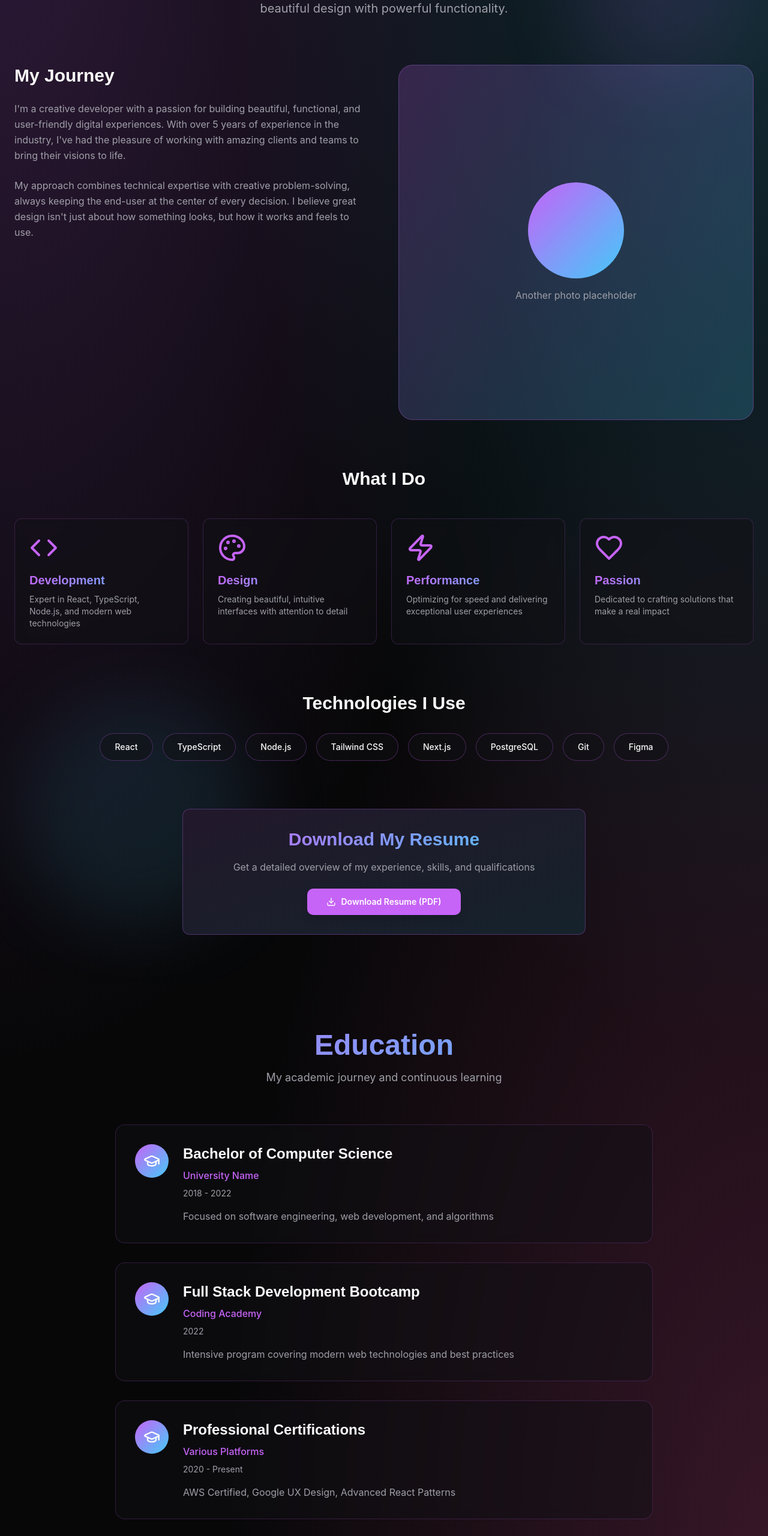
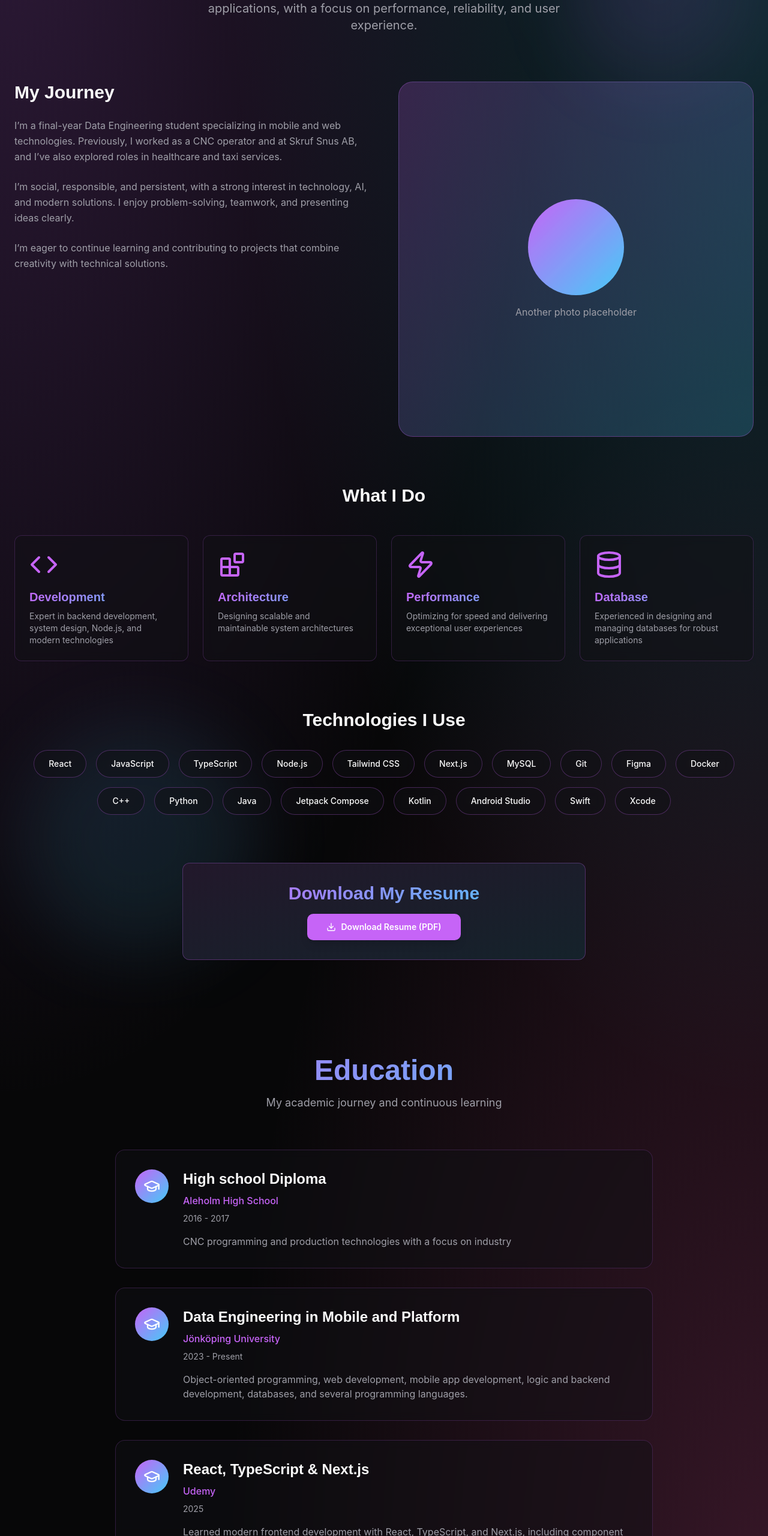
Before and after one commit to Ahmad-Alhindy/portfolio, a React (Vite) app: page /about in a window 1280 px wide. Shown: the part 240-2800 px from the top of the page at 60% size. Built offline with nearby package versions, Linux system fonts and the light colour scheme; the HTML template or start-up script is replaced by a standard one.

Commit message:
editing my information

```diff
--- a/src/components/StudySection.tsx
+++ b/src/components/StudySection.tsx
@@ -3,22 +3,25 @@ import { GraduationCap } from "lucide-react";
 
 const education = [
   {
-    degree: "Bachelor of Computer Science",
-    institution: "University Name",
-    period: "2018 - 2022",
-    description: "Focused on software engineering, web development, and algorithms",
+    degree: "High school Diploma",
+    institution: "Aleholm High School",
+    period: "2016 - 2017",
+    description:
+      "CNC programming and production technologies with a focus on industry",
   },
   {
-    degree: "Full Stack Development Bootcamp",
-    institution: "Coding Academy",
-    period: "2022",
-    description: "Intensive program covering modern web technologies and best practices",
+    degree: "Data Engineering in Mobile and Platform",
+    institution: "Jönköping University",
+    period: "2023 - Present",
+    description:
+      "Object-oriented programming, web development, mobile app development, logic and backend development, databases, and several programming languages.",
   },
-  {
-    degree: "Professional Certifications",
-    institution: "Various Platforms",
-    period: "2020 - Present",
-    description: "AWS Certified, Google UX Design, Advanced React Patterns",
+   {
+    degree: "React, TypeScript & Next.js",
+    institution: "Udemy",
+    period: "2025",
+    description:
+      "Learned modern frontend development with React, TypeScript, and Next.js, including component design, state management, and server-side rendering.",
   },
 ];
 
@@ -30,7 +33,9 @@ const StudySection = () => {
       <div className="max-w-7xl mx-auto">
         <div
           ref={ref}
-          className={`text-center mb-16 ${isVisible ? "animate-fade-in-up" : "opacity-0"}`}
+          className={`text-center mb-16 ${
+            isVisible ? "animate-fade-in-up" : "opacity-0"
+          }`}
         >
           <h2 className="text-4xl md:text-5xl font-display font-bold gradient-text mb-4">
             Education
@@ -42,7 +47,8 @@ const StudySection = () => {
 
         <div className="max-w-4xl mx-auto space-y-8">
           {education.map((edu, index) => {
-            const { ref: itemRef, isVisible: itemVisible } = useScrollAnimation();
+            const { ref: itemRef, isVisible: itemVisible } =
+              useScrollAnimation();
             return (
               <div
                 key={index}
@@ -60,9 +66,15 @@ const StudySection = () => {
                     <h3 className="text-2xl font-display font-bold text-foreground">
                       {edu.degree}
                     </h3>
-                    <p className="text-primary font-medium">{edu.institution}</p>
-                    <p className="text-sm text-muted-foreground">{edu.period}</p>
-                    <p className="text-muted-foreground pt-2">{edu.description}</p>
+                    <p className="text-primary font-medium">
+                      {edu.institution}
+                    </p>
+                    <p className="text-sm text-muted-foreground">
+                      {edu.period}
+                    </p>
+                    <p className="text-muted-foreground pt-2">
+                      {edu.description}
+                    </p>
                   </div>
                 </div>
               </div>
--- a/src/pages/About.tsx
+++ b/src/pages/About.tsx
@@ -1,7 +1,7 @@
 import Navigation from "@/components/Navigation";
 import { Card } from "@/components/ui/card";
 import { Button } from "@/components/ui/button";
-import { Code, Palette, Zap, Heart, Download } from "lucide-react";
+import { Code, Blocks, Zap, Database, Download } from "lucide-react";
 import StudySection from "@/components/StudySection";
 
 const About = () => {
@@ -10,13 +10,13 @@ const About = () => {
       icon: Code,
       title: "Development",
       description:
-        "Expert in React, TypeScript, Node.js, and modern web technologies",
+        "Expert in backend development, system design, Node.js, and modern technologies",
     },
     {
-      icon: Palette,
-      title: "Design",
+      icon: Blocks,
+      title: "Architecture",
       description:
-        "Creating beautiful, intuitive interfaces with attention to detail",
+        "Designing scalable and maintainable system architectures",
     },
     {
       icon: Zap,
@@ -25,9 +25,9 @@ const About = () => {
         "Optimizing for speed and delivering exceptional user experiences",
     },
     {
-      icon: Heart,
-      title: "Passion",
-      description: "Dedicated to crafting solutions that make a real impact",
+      icon: Database,
+      title: "Database",
+      description: "Experienced in designing and managing databases for robust applications",
     },
   ];
 
@@ -50,8 +50,9 @@ const About = () => {
               About <span className="gradient-text">Me</span>
             </h1>
             <p className="text-xl text-muted-foreground max-w-2xl mx-auto">
-              Passionate about creating exceptional digital experiences that
-              combine beautiful design with powerful functionality.
+              Passionate about developing efficient backend systems and
+              full-stack applications, with a focus on performance, reliability,
+              and user experience.
             </p>
           </div>
 
@@ -60,17 +61,19 @@ const About = () => {
             <div className="space-y-6 animate-fade-in-up">
               <h2 className="text-3xl font-display font-bold">My Journey</h2>
               <p className="text-muted-foreground leading-relaxed">
-                I'm a creative developer with a passion for building beautiful,
-                functional, and user-friendly digital experiences. With over 5
-                years of experience in the industry, I've had the pleasure of
-                working with amazing clients and teams to bring their visions to
-                life.
+                I’m a final-year Data Engineering student specializing in mobile
+                and web technologies. Previously, I worked as a CNC operator and
+                at Skruf Snus AB, and I’ve also explored roles in healthcare and
+                taxi services.
               </p>
               <p className="text-muted-foreground leading-relaxed">
-                My approach combines technical expertise with creative
-                problem-solving, always keeping the end-user at the center of
-                every decision. I believe great design isn't just about how
-                something looks, but how it works and feels to use.
+                I’m social, responsible, and persistent, with a strong interest
+                in technology, AI, and modern solutions. I enjoy
+                problem-solving, teamwork, and presenting ideas clearly.
+              </p>
+              <p className="text-muted-foreground leading-relaxed">
+                I’m eager to continue learning and contributing to projects that
+                combine creativity with technical solutions.
               </p>
             </div>
 
@@ -121,13 +124,23 @@ const About = () => {
             <div className="flex flex-wrap justify-center gap-4">
               {[
                 "React",
+                "JavaScript",
                 "TypeScript",
                 "Node.js",
                 "Tailwind CSS",
                 "Next.js",
-                "PostgreSQL",
+                "MySQL",
                 "Git",
                 "Figma",
+                "Docker",
+                "C++",
+                "Python",
+                "Java",
+                "Jetpack Compose",
+                "Kotlin",
+                "Android Studio",
+                "Swift",
+                "Xcode",
               ].map((tech, index) => (
                 <span
                   key={index}
@@ -146,10 +159,6 @@ const About = () => {
               <h2 className="text-3xl font-display font-bold mb-4 gradient-text">
                 Download My Resume
               </h2>
-              <p className="text-muted-foreground mb-6">
-                Get a detailed overview of my experience, skills, and
-                qualifications
-              </p>
               <Button
                 asChild
                 size="lg"
--- a/src/pages/Index.tsx
+++ b/src/pages/Index.tsx
@@ -2,14 +2,13 @@ import Navigation from "@/components/Navigation";
 import { Button } from "@/components/ui/button";
 import { ArrowRight, Github, Linkedin, Mail } from "lucide-react";
 import { Link } from "react-router-dom";
+import img from "../../public/myImage.png";
 const Index = () => {
   return (
     <div className="min-h-screen bg-background gradient-mesh">
       <Navigation />
 
-      {/* Hero Section */}
       <section className="relative min-h-screen flex items-center justify-center overflow-hidden pt-20">
-        {/* Animated Background Elements */}
         <div className="absolute inset-0 z-0">
           <div className="absolute top-20 left-10 w-72 h-72 bg-primary/20 rounded-full blur-3xl animate-float" />
           <div
@@ -26,15 +25,16 @@ const Index = () => {
           <div className="space-y-6 animate-fade-in-up">
             <h1 className="text-5xl md:text-7xl font-display font-bold leading-tight text-glow">
               Hi, I'm
-              <span className="gradient-text">Ahmad Alhindy</span>
+              <span className="gradient-text"> Ahmad Alhindy</span>
             </h1>
             <p className="text-xl md:text-2xl text-foreground/80">
-              Creative Developer & Designer
+              Creative Software Engineer
             </p>
             <p className="text-lg text-muted-foreground max-w-lg">
-              Crafting beautiful digital experiences with modern technologies.
-              Specialized in web development, UI/UX design, and creative
-              solutions.
+              Data Engineering student Mobile & Platform Technologies Based in
+              Sävsjö, I believe:
+              <span className="gradient-text"> Never give up</span>, keep
+              trying, and success will follow.
             </p>
 
             <div className="flex gap-4 pt-4">
@@ -60,19 +60,21 @@ const Index = () => {
 
             <div className="flex gap-4 pt-6">
               <a
-                href="#"
+                href="https://github.com/Ahmad-Alhindy"
+                target="_blank"
                 className="text-muted-foreground hover:text-primary transition-all hover:scale-110 hover-glow"
               >
                 <Github className="w-6 h-6" />
               </a>
               <a
-                href="#"
+                href="https://www.linkedin.com/in/alhindy"
+                target="_blank"
                 className="text-muted-foreground hover:text-primary transition-all hover:scale-110 hover-glow"
               >
                 <Linkedin className="w-6 h-6" />
               </a>
               <a
-                href="#"
+                href="mailto:alhindy.se@gmail.com"
                 className="text-muted-foreground hover:text-primary transition-all hover:scale-110 hover-glow"
               >
                 <Mail className="w-6 h-6" />
@@ -80,7 +82,7 @@ const Index = () => {
             </div>
           </div>
 
-          {/* Image Placeholder - User will replace this */}
+          {/* Image Placeholder*/}
           <div
             className="relative animate-scale-in"
             style={{
@@ -88,17 +90,17 @@ const Index = () => {
             }}
           >
             <div className="relative aspect-square max-w-md mx-auto">
-              {/* Glow effect */}
               <div className="absolute inset-0 bg-gradient-to-br from-primary to-accent rounded-3xl blur-3xl opacity-40 animate-glow-pulse" />
 
               {/* Image placeholder */}
               <div className="relative rounded-3xl overflow-hidden border-2 border-primary/30 bg-gradient-to-br from-primary/10 to-accent/10 backdrop-blur hover-glow group">
                 <div className="aspect-square flex items-center justify-center">
                   <div className="text-center space-y-4 p-8">
-                    <div className="w-32 h-32 mx-auto rounded-full bg-gradient-to-br from-primary to-accent opacity-60 animate-glow-pulse group-hover:scale-110 transition-transform duration-500" />
-                    <p className="text-muted-foreground font-medium">
-                      Replace with your photo
-                    </p>
+                    <img
+                      src={img}
+                      alt="Ahmad Alhindy"
+                      className="w-42 h-42 mx-auto rounded-full bg-gradient-to-br from-primary to-accent opacity-60 animate-glow-pulse group-hover:scale-110 transition-transform duration-500"
+                    />
                   </div>
                 </div>
               </div>
```
Also changed, not shown: public/myImage.png (added), 1 other file (tests, documents, lock files or other folders).
